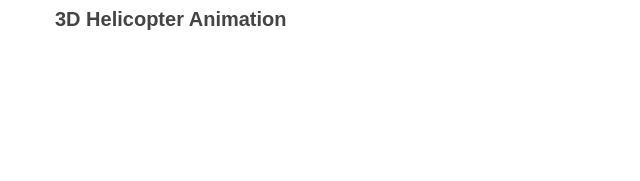
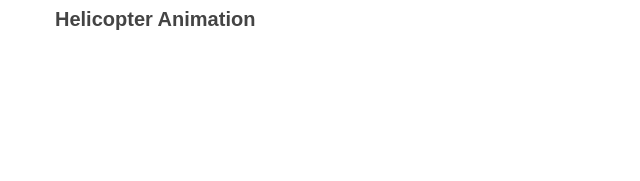
Before and after one commit to sanukanimnal/123, a plain HTML site: page index.html in a window 1280 px wide. Shown: the part 418-599 px from the top of the page, 0-640 px from the left. Drawn offline with Linux system fonts and the light colour scheme.

Commit message:
change name

```diff
--- a/index.html
+++ b/index.html
@@ -14,7 +14,7 @@
 	<div class="container">
 		<div class="main-video-container">
 			<video src="images/vid-9.mp4" loop controls class="main-video"></video>
-			<h3 class="main-vid-title">3D helicopter animation</h3>
+			<h3 class="main-vid-title"> helicopter animation</h3>
 		</div>
 		<div class="video-list-container" id="videosList"></div>
 	</div>
```
